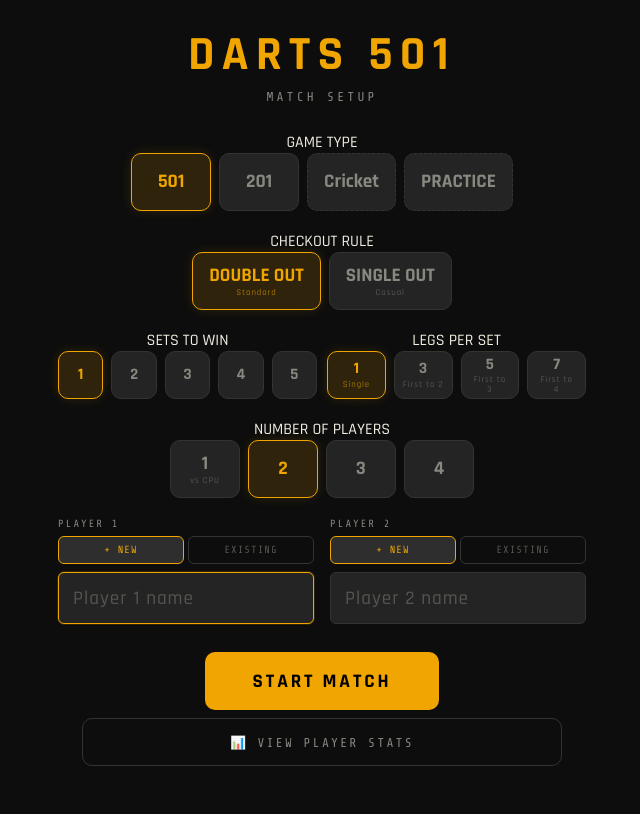
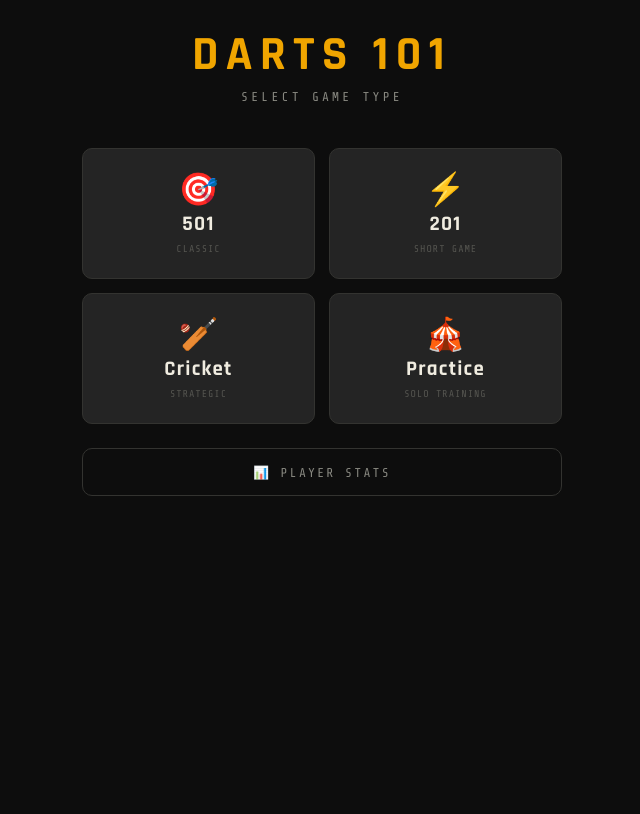
Before and after one commit to djr812/Darts501, a Flask app: page / in a window 1280 px wide. Shown: the whole page, without its empty margins (318-958 px from the left). After the commit the page ends 496 px from the top, so only its background shows below. Run offline with Flask 3, Linux system fonts and the light colour scheme; tables that the repository leaves empty or names only in its code hold one stand-in row (values such as "Sample post"); some libraries are stand-ins or nearby versions.

Commit message:
Major Change - Layout change - games and stats links only now appear on home screen

```diff
--- a/app/static/css/app.css
+++ b/app/static/css/app.css
@@ -3278,3 +3278,103 @@ body.mode-cricket #app {
     color: var(--text-dim);
     flex-shrink: 0;
 }
+
+/* =========================================================
+   HOME SCREEN
+   ========================================================= */
+
+.home-screen-inner {
+    justify-content: center;
+    gap: var(--gap-lg);
+}
+
+.home-tiles {
+    display: grid;
+    grid-template-columns: 1fr 1fr;
+    gap: 14px;
+    width: 100%;
+    max-width: 480px;
+}
+
+.home-tile {
+    display: -webkit-box;
+    display: flex;
+    -webkit-box-orient: vertical;
+    flex-direction: column;
+    align-items: center;
+    justify-content: center;
+    gap: 6px;
+    padding: 24px 16px;
+    background: var(--bg-raised);
+    border: 1px solid var(--border);
+    border-radius: var(--radius-lg);
+    cursor: pointer;
+    -webkit-transition: border-color 0.15s, background 0.15s;
+    transition: border-color 0.15s, background 0.15s;
+    text-align: center;
+}
+
+.home-tile:active {
+    border-color: var(--accent);
+    background: var(--accent-glow);
+}
+
+.home-tile-icon {
+    font-size: 2rem;
+    line-height: 1;
+}
+
+.home-tile-label {
+    font-family: var(--font-display);
+    font-size: 1.3rem;
+    font-weight: 700;
+    letter-spacing: 0.06em;
+    color: var(--text-primary);
+}
+
+.home-tile-sub {
+    font-family: var(--font-mono);
+    font-size: 0.62rem;
+    letter-spacing: 0.1em;
+    color: var(--text-dim);
+    text-transform: uppercase;
+}
+
+.home-stats-btn {
+    max-width: 480px;
+    width: 100%;
+}
+
+/* ── Match setup back button ── */
+.setup-title-row {
+    display: -webkit-box;
+    display: flex;
+    align-items: center;
+    gap: 12px;
+    width: 100%;
+    margin-bottom: 4px;
+}
+
+.setup-back-btn {
+    background: transparent;
+    border: 1px solid var(--border);
+    border-radius: var(--radius);
+    color: var(--text-secondary);
+    font-family: var(--font-display);
+    font-size: 1.2rem;
+    padding: 6px 14px;
+    cursor: pointer;
+    flex-shrink: 0;
+    line-height: 1;
+    -webkit-transition: border-color 0.15s, color 0.15s;
+    transition: border-color 0.15s, color 0.15s;
+}
+
+.setup-back-btn:active {
+    border-color: var(--accent);
+    color: var(--accent);
+}
+
+.setup-title-row #setup-title {
+    text-align: left;
+}
--- a/app/static/js/app.js
+++ b/app/static/js/app.js
@@ -608,7 +608,7 @@
         var backBtn = document.createElement('button');
         backBtn.className = 'practice-back-btn';
         backBtn.type = 'button';
-        backBtn.textContent = '← BACK TO MATCH SETUP';
+        backBtn.textContent = '← BACK';
         backBtn.addEventListener('click', function() {
             API.getPlayers().then(function(p) {
                 UI.buildSetupScreen(p, onStartGame, _onViewStats, _onPractice, _onCricket);
--- a/app/static/js/ui.js
+++ b/app/static/js/ui.js
@@ -8,6 +8,7 @@ const UI = (() => {
     // Setup Screen
     // ------------------------------------------------------------------
 
+    // ── Home screen: title + game type tiles + stats button ──
     function buildSetupScreen(existingPlayers, onStartGame, onViewStats, onPractice, onCricket) {
         const app = document.getElementById('app');
         app.innerHTML = '';
@@ -17,67 +18,109 @@ const UI = (() => {
         if (!document.getElementById('toast'))   document.body.appendChild(_buildToast());
         if (!document.getElementById('loading')) document.body.appendChild(_buildLoading());
 
-        // Inner wrapper handles centring and padding
-        var inner = document.createElement('div');
-        inner.className = 'setup-screen-inner';
+        const inner = document.createElement('div');
+        inner.className = 'setup-screen-inner home-screen-inner';
         app.appendChild(inner);
-
-        // From here, append everything to inner instead of app
-        var _appTarget = inner;
 
         // Title
         const title = document.createElement('div');
         title.id = 'setup-title';
-        title.innerHTML = `<div class="setup-logo">DARTS 501</div><div class="setup-subtitle">MATCH SETUP</div>`;
-        _appTarget.appendChild(title);
+        title.innerHTML = '<div class="setup-logo">DARTS 101</div><div class="setup-subtitle">SELECT GAME TYPE</div>';
+        inner.appendChild(title);
 
-        // ---- Game Type ----
-        const gameTypeSection = document.createElement('div');
-        gameTypeSection.className = 'setup-section';
-        gameTypeSection.innerHTML = '<div class="setup-label">GAME TYPE</div>';
-        const gameTypeRow = document.createElement('div');
-        gameTypeRow.className = 'setup-option-row';
+        // Game type tiles
+        const tilesSection = document.createElement('div');
+        tilesSection.className = 'home-tiles';
+        inner.appendChild(tilesSection);
 
         const gameTypes = [
-            { value: '501', label: '501' },
-            { value: '201', label: '201' },
-            { value: 'Cricket', label: 'Cricket', cricket: true },
-            { value: 'Practice', label: 'PRACTICE', practice: true },
+            { value: '501',      label: '501',      sub: 'Classic',       icon: '🎯' },
+            { value: '201',      label: '201',       sub: 'Short game',    icon: '⚡' },
+            { value: 'Cricket',  label: 'Cricket',   sub: 'Strategic',     icon: '🏏' },
+            { value: 'Practice', label: 'Practice',  sub: 'Solo training', icon: '🎪' },
         ];
+
         gameTypes.forEach(gt => {
-            const btn = document.createElement('button');
-            btn.className = 'option-btn';
-            btn.dataset.value = gt.value;
-            btn.type = 'button';
-            btn.innerHTML = gt.hint
-                ? `${gt.label}<span class="option-hint">${gt.hint}</span>`
-                : gt.label;
-            if (gt.disabled) {
-                btn.disabled = true;
-                btn.classList.add('disabled');
-            } else if (gt.practice) {
-                // Practice jumps straight to practice flow — no match config needed
-                btn.classList.add('practice-gametype-btn');
-                btn.addEventListener('click', () => {
-                    if (onPractice) onPractice();
-                });
-            } else if (gt.cricket) {
-                // Cricket has its own setup flow
-                btn.classList.add('cricket-gametype-btn');
-                btn.addEventListener('click', () => {
-                    if (onCricket) onCricket();
-                });
+            const tile = document.createElement('button');
+            tile.className = 'home-tile';
+            tile.type = 'button';
+            tile.innerHTML =
+                `<span class="home-tile-icon">${gt.icon}</span>` +
+                `<span class="home-tile-label">${gt.label}</span>` +
+                `<span class="home-tile-sub">${gt.sub}</span>`;
+
+            if (gt.value === 'Practice') {
+                tile.addEventListener('click', () => { if (onPractice) onPractice(); });
+            } else if (gt.value === 'Cricket') {
+                tile.addEventListener('click', () => { if (onCricket) onCricket(); });
             } else {
-                btn.addEventListener('click', () => {
-                    gameTypeRow.querySelectorAll('.option-btn').forEach(b => b.classList.remove('selected'));
-                    btn.classList.add('selected');
-                    checkoutSection.style.display = gt.value === 'Cricket' ? 'none' : '';
+                // 501 / 201 → go to match setup screen
+                tile.addEventListener('click', () => {
+                    _buildMatchSetupScreen(
+                        gt.value, existingPlayers, onStartGame, onViewStats, onPractice, onCricket
+                    );
                 });
             }
-            gameTypeRow.appendChild(btn);
+            tilesSection.appendChild(tile);
         });
-        gameTypeSection.appendChild(gameTypeRow);
-        _appTarget.appendChild(gameTypeSection);
+
+        // Stats button
+        if (onViewStats) {
+            const statsBtn = document.createElement('button');
+            statsBtn.className = 'stats-entry-btn home-stats-btn';
+            statsBtn.type = 'button';
+            statsBtn.innerHTML = '📊  PLAYER STATS';
+            statsBtn.addEventListener('click', onViewStats);
+            inner.appendChild(statsBtn);
+        }
+    }
+
+    // ── Match setup screen: checkout / sets / legs / players / start ──
+    function _buildMatchSetupScreen(gameType, existingPlayers, onStartGame, onViewStats, onPractice, onCricket) {
+        const app = document.getElementById('app');
+        app.innerHTML = '';
+        app.style.cssText = '';
+        document.body.className = 'mode-setup';
+
+        const inner = document.createElement('div');
+        inner.className = 'setup-screen-inner';
+        app.appendChild(inner);
+
+        // Title + back button
+        const titleRow = document.createElement('div');
+        titleRow.className = 'setup-title-row';
+
+        const backBtn = document.createElement('button');
+        backBtn.className = 'setup-back-btn';
+        backBtn.type = 'button';
+        backBtn.textContent = '←';
+        backBtn.addEventListener('click', () => {
+            API.getPlayers().then(p => {
+                buildSetupScreen(p, onStartGame, onViewStats, onPractice, onCricket);
+            });
+        });
+        titleRow.appendChild(backBtn);
+
+        const title = document.createElement('div');
+        title.id = 'setup-title';
+        title.innerHTML =
+            `<div class="setup-logo">${gameType}</div>` +
+            `<div class="setup-subtitle">MATCH SETUP</div>`;
+        titleRow.appendChild(title);
+        inner.appendChild(titleRow);
+
+        var _appTarget = inner;
+
+        // Fake gameTypeRow/gameTypeSel so start button validation still works
+        // We create a hidden selected button representing the chosen game type
+        const hiddenGameTypeRow = document.createElement('div');
+        hiddenGameTypeRow.style.display = 'none';
+        const hiddenBtn = document.createElement('button');
+        hiddenBtn.dataset.value = gameType;
+        hiddenBtn.classList.add('selected');
+        hiddenGameTypeRow.appendChild(hiddenBtn);
+        _appTarget.appendChild(hiddenGameTypeRow);
+        const gameTypeRow = hiddenGameTypeRow;
 
         // ---- Checkout Rule ----
         const checkoutSection = document.createElement('div');
@@ -222,21 +265,7 @@ const UI = (() => {
         });
         _appTarget.appendChild(startBtn);
 
-        // ---- Stats button ----
-        if (onViewStats) {
-            const statsBtn = document.createElement('button');
-            statsBtn.id = 'setup-stats-btn';
-            statsBtn.className = 'stats-entry-btn';
-            statsBtn.type = 'button';
-            statsBtn.innerHTML = '📊  VIEW PLAYER STATS';
-            statsBtn.addEventListener('click', onViewStats);
-            _appTarget.appendChild(statsBtn);
-        }
-
-
-
-        // Defaults
-        gameTypeRow.querySelector('[data-value="501"]').click();
+        // Defaults — no gameTypeRow click needed (it's already set via hidden btn)
         checkoutRow.querySelector('[data-value="double"]').click();
         setsRow.querySelector('[data-value="1"]').click();
         legsRow.querySelector('[data-value="1"]').click();
```
